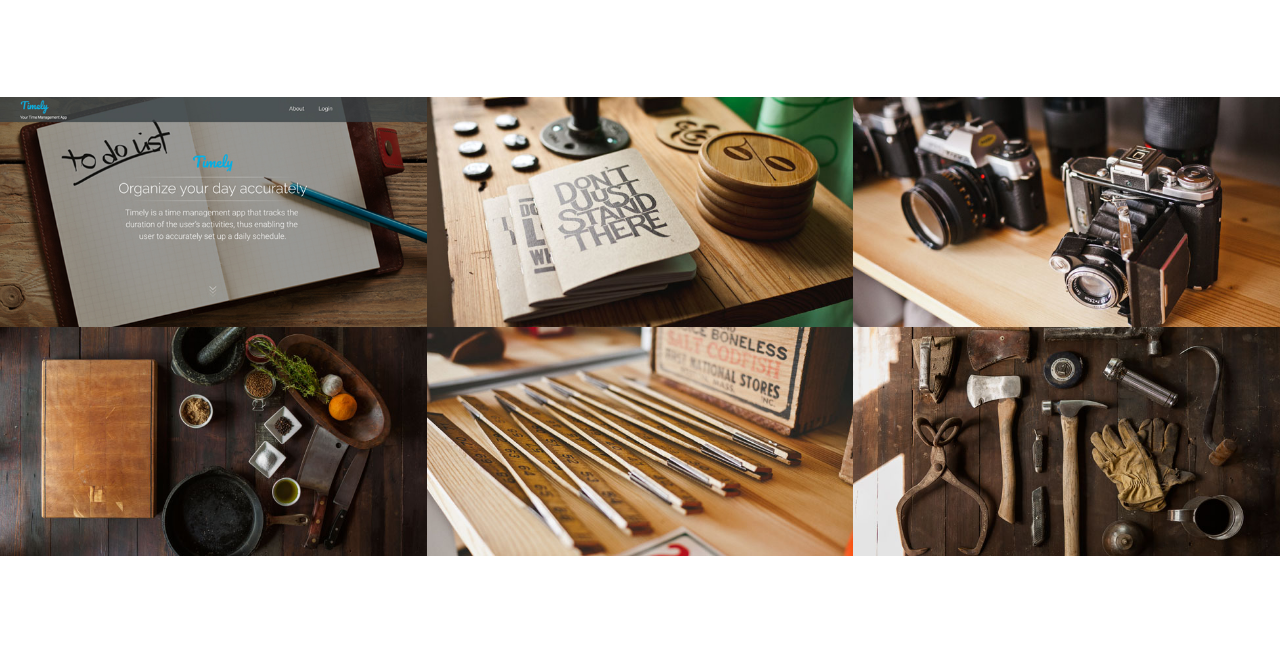
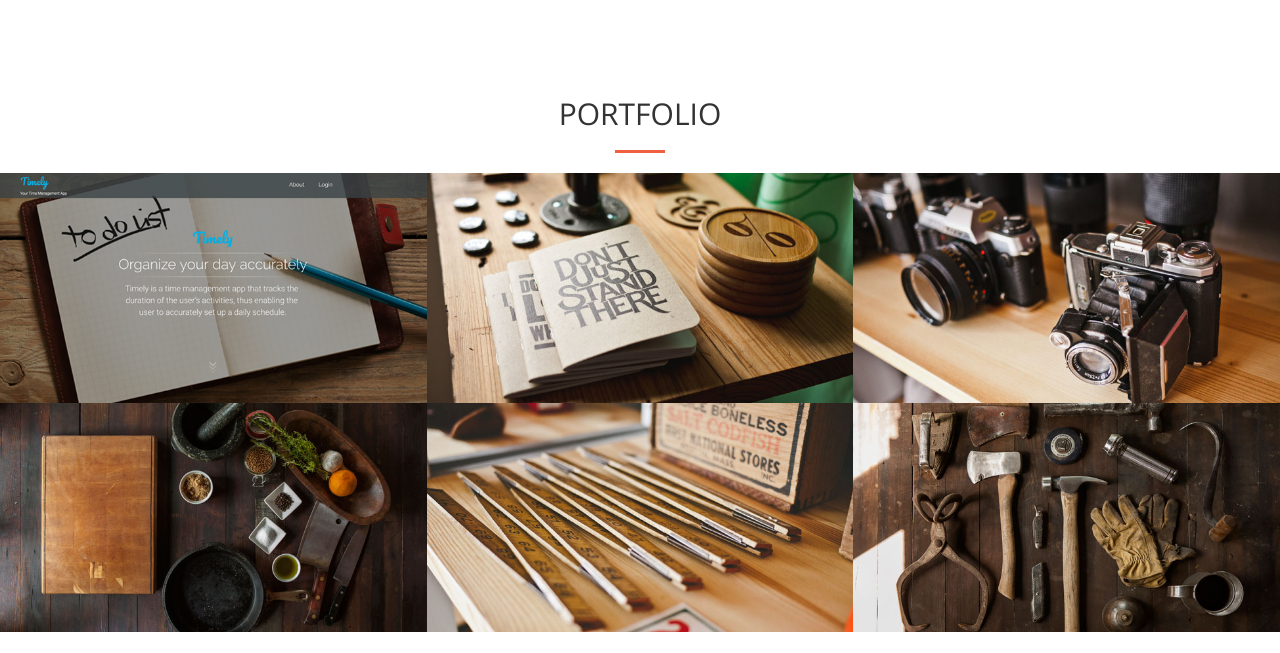
Before and after one commit to dovyblue/dovyblue.github.io, a website: page index.html in a window 1280 px wide. Shown: the part 1530-2183 px from the top of the page. Drawn offline with nearby package versions, Linux system fonts and the light colour scheme.

Commit message:
portfolio

```diff
--- a/index.html
+++ b/index.html
@@ -85,7 +85,6 @@
                     <h2 class="section-heading">ABOUT ME</h2>
                     <hr class="light">
                     <p class="text-faded">text text text text text text text text text text text text text text text text text text text text text text text text</p>
-                    <!-- <a href="#services" class="page-scroll btn btn-default btn-xl sr-button">Get Started!</a> -->
                 </div>
             </div>
         </div>
@@ -135,6 +134,14 @@
     </section>
 
     <section class="no-padding" id="portfolio">
+        <div class="container">
+            <div class="row">
+                <div class="col-lg-12 text-center">
+                    <h2 class="section-heading">PORTFOLIO</h2>
+                    <hr class="primary">
+                </div>
+            </div>
+        </div>
         <div class="container-fluid">
             <div class="row no-gutter popup-gallery">
                 <div class="col-lg-4 col-sm-6">
```
